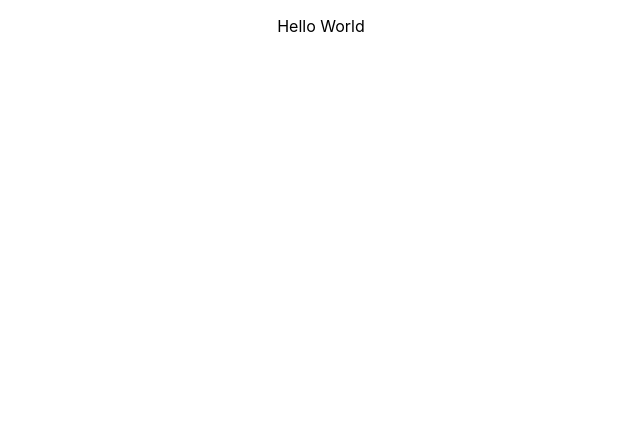
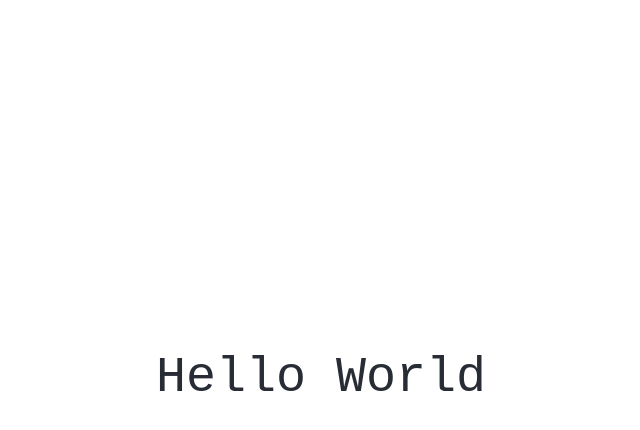
Before and after one commit to yeasinh/react-practice, a React (Create React App) app: page / in a window 1280 px wide. Shown: the top 430 px of the page, without its empty margins (319-959 px from the left). Built offline with nearby package versions, Linux system fonts and the light colour scheme.

Commit message:
minor changes

```diff
--- a/package.json
+++ b/package.json
@@ -6,8 +6,8 @@
     "@testing-library/jest-dom": "^5.17.0",
     "@testing-library/react": "^13.4.0",
     "@testing-library/user-event": "^13.5.0",
+    "bootstrap": "^5.3.3",
     "formik": "^2.4.6",
-    "bootstrap": "^5.3.3",
     "react": "^18.3.1",
     "react-bootstrap": "^2.10.4",
     "react-dom": "^18.3.1",
--- a/src/App.css
+++ b/src/App.css
@@ -1,5 +1,18 @@
 .App {
   text-align: center;
+}
+
+.App-body {
+  position: absolute;
+  top: 50%;
+  left: 50%;
+  transform: translate(-50%, -50%);
+}
+
+.App-text {
+  font-size: 50px;
+  color: #282c34;
+  font-family: "Courier New", Courier, monospace;
 }
 
 .App-logo {
--- a/src/App.js
+++ b/src/App.js
@@ -4,7 +4,9 @@ import "./App.css";
 function App() {
   return (
     <div className="App">
-        <p>Hello World</p>
+      <div className="App-body">
+        <p className="App-text">Hello World</p>
+      </div>
     </div>
   );
 }
--- a/src/routes/routes.js
+++ b/src/routes/routes.js
@@ -2,6 +2,7 @@ import { createBrowserRouter } from "react-router-dom";
 import App from "../App";
 import Calculator from "../screens/Calculator";
 import MyForm from "../screens/MyForm";
+import MyFormik from "../screens/MyFormik";
 import MyPosts from "../screens/MyPosts";
 
 const router = createBrowserRouter([
@@ -18,6 +19,10 @@ const router = createBrowserRouter([
     element: <MyForm />,
   },
   {
+    path: "/formik",
+    element: <MyFormik />,
+  },
+  {
     path: "/posts",
     element: <MyPosts />,
   },
--- a/src/screens/MyPosts.css
+++ b/src/screens/MyPosts.css
@@ -26,12 +26,14 @@
   font-size: 1.5em;
   margin: 0.5em 0;
   color: #333;
+  padding: 2%;
 }
 
 .card-text {
   font-size: 1em;
   color: #555;
   text-align: left;
+  padding: 2%;
 }
 
 /* Responsive adjustments */
```
Also changed, not shown: 1 other file (tests, documents, lock files or other folders).
